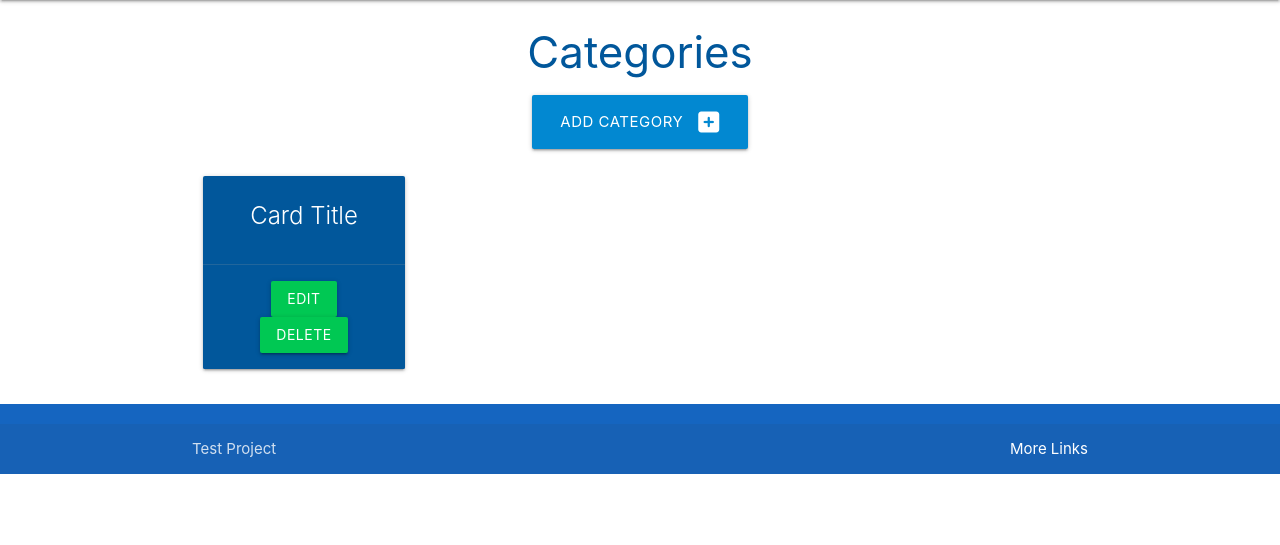
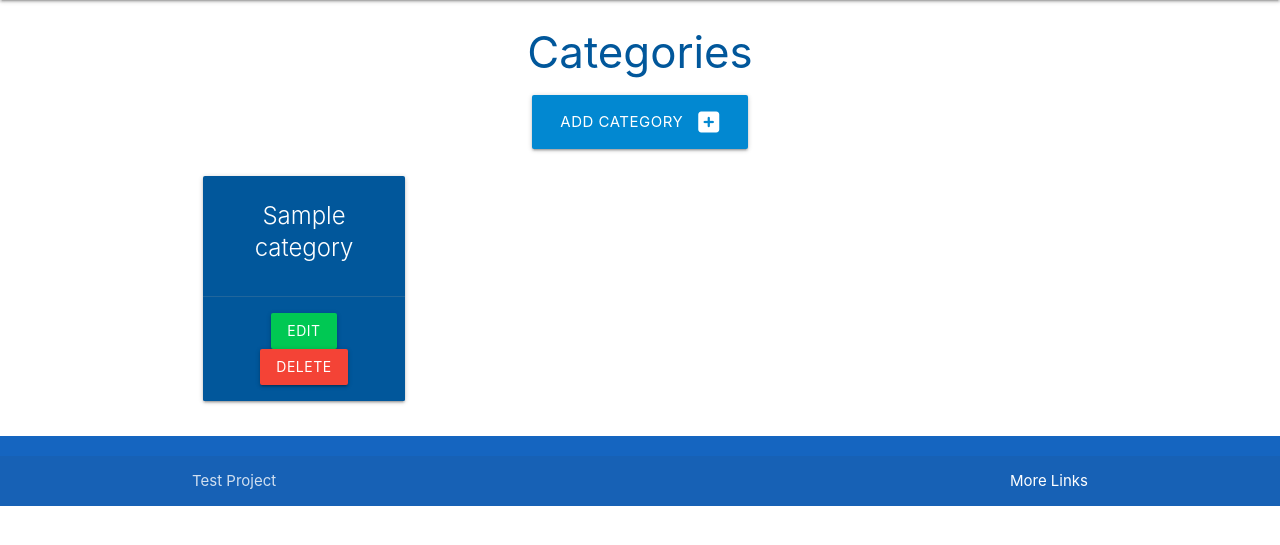
Before and after one commit to digimori/taskmanagement2, a Flask app: page /categories in a window 1280 px wide. Shown: the part 64-609 px from the top of the page. Run offline with Flask 2, Linux system fonts and the light colour scheme; tables that the repository leaves empty hold one stand-in row (values such as "Sample post"); some libraries are stand-ins or nearby versions.

Commit message:
Category functionality added to display table data to front end

```diff
--- a/taskmanager/routes.py
+++ b/taskmanager/routes.py
@@ -10,7 +10,8 @@ def home():
 
 @app.route("/categories")
 def categories():
-    return render_template("categories.html")
+    categories = list(Category.query.order_by(Category.category_name).all())
+    return render_template("categories.html", categories=categories)
 
 
 @app.route("/add_category", methods=["GET", "POST"])
--- a/taskmanager/templates/categories.html
+++ b/taskmanager/templates/categories.html
@@ -10,17 +10,19 @@
 </div>
 
 <div class="row">
+    {% for category in categories %}
     <div class="col s12 m6 l3">
       <div class="card light-blue darken-4 center-align">
         <div class="card-content white-text">
-          <span class="card-title">Card Title</span>
+          <span class="card-title">{{ category.category_name }}</span>
         </div>
         <div class="card-action">
           <a href="#" class="btn green accent-4">Edit</a>
-          <a href="#" class="btn green accent-4">Delete</a>
+          <a href="#" class="btn red">Delete</a>
         </div>
       </div>
     </div>
+    {% endfor %}
   </div>
 
 {% endblock %}
```
